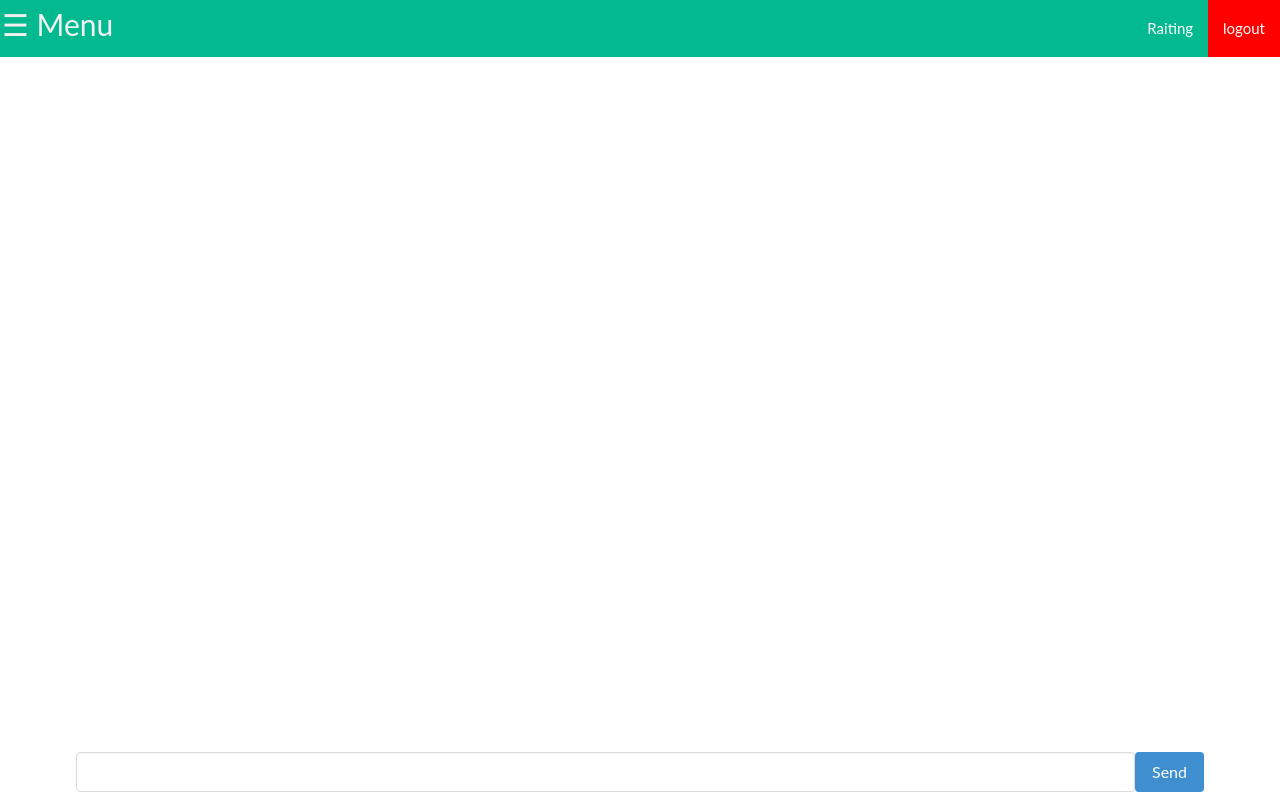
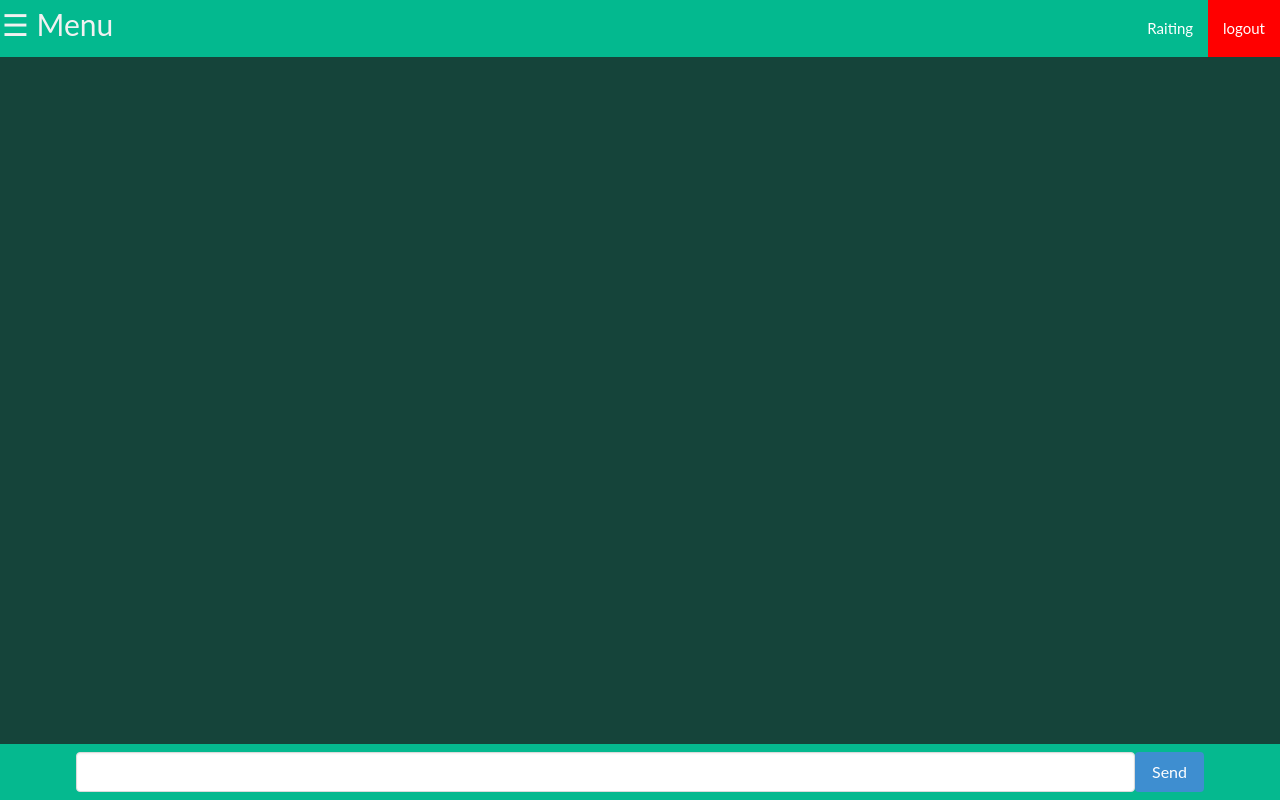
Before and after one commit to sstanytska/webplatform, a Flask app: page /chat in a window 1280 px wide. Run offline with Flask 2, Linux system fonts and the light colour scheme; the visitor is signed in with stand-in values (Sample User, id 1); data comes from the database, SQL or seed files in the repository; data that the repository does not hold is empty; parts of the project's set-up code (start-up, migrations or seed data) failed here and were passed over; some libraries are stand-ins or nearby versions.

Commit message:
Chaned chating page and fixed send message with enter key

```diff
--- a/app.py
+++ b/app.py
@@ -221,10 +221,6 @@
 def raiting():
     return render_template('raiting.html', name=current_user.username)
 
-@app.route('/work', methods=['GET', 'POST'])
-@login_required
-def work():
-    return render_template('work.html', name=current_user.username)
 
 @app.route('/dashboard', methods=['GET', 'POST'])
 @login_required
--- a/static/chat/chating.css
+++ b/static/chat/chating.css
@@ -1,5 +1,26 @@
 
 
-body {
+/* body {
   background-color: white
+} */
+
+.media-content .content {
+  color: white;
 }
+
+html {
+  background-color: transparent;
+}
+
+strong {
+    color: #05b98f;
+    font-weight: 700;
+}
+
+.navbar>.container {
+  background-color: #05b98f;
+}
+
+.navbar {
+  background-color: #05b98f;
+}
--- a/templates/chat.html
+++ b/templates/chat.html
@@ -1,5 +1,5 @@
 <!DOCTYPE html>
-<html>
+<html class="test">
 <head>
   <title>FuchiCorp</title>
   <link rel="stylesheet" href="https://cdnjs.cloudflare.com/ajax/libs/bulma/0.6.2/css/bulma.min.css" />
@@ -22,8 +22,8 @@
   <a href="{{ url_for('dashboard') }}">Dashboard</a>
   <a href="{{ url_for('chat') }}">Chating</a>
   <a href="{{ url_for('videos') }}">Videos</a>
-  <a href="{{ url_for('work') }}">Work</a>
-  <a href="{{ url_for('contact') }}">Contact me</a>
+
+  <a href="{{ url_for('contact') }}">Contact us</a>
 </div>
 </head>
 
@@ -47,7 +47,7 @@
       <div class="media-content">
         <div class="content">
           <p>
-            <strong>{{ message.username }}</strong>
+            <strong>{{ fname }} {{ lname }}</strong>
             <br> {{ message.message }}
           </p>
         </div>
@@ -56,24 +56,6 @@
     {% endfor %}
   </div>
 
-  <!-- <div class="modal is-active"> -->
-  <div class="modal">
-    <div class="modal-background"></div>
-    <div class="modal-content">
-
-      <div class="field has-addons">
-        <div class="control is-expanded">
-          <input id="username_input" class="input" type="text" placeholder="Choose a username">
-        </div>
-        <div class="control">
-          <a id="start_chat" class="button is-info">
-            Start Chatting
-          </a>
-        </div>
-      </div>
-
-    </div>
-  </div>
 
 
   <script src="https://js.pusher.com/4.1/pusher.min.js"></script>
@@ -134,16 +116,15 @@
         });
     });
 
+    var input = document.getElementById("chat_text");
+    input.addEventListener("keyup", function(event) {
+      if (event.keyCode === 13) {
+       event.preventDefault();
+       document.getElementById("chat_btn").click();
+      }
+    });
+
   </script>
-
-
-
-
-
-
-
-
-
 
 
 <script>
@@ -159,20 +140,9 @@
 </script>
 
 
-
-
-
-
-
-
 </body>
 <div class="emtyspace">
 </div>
 
 
-
-
-
-
-
 </html>
--- a/templates/contact.html
+++ b/templates/contact.html
@@ -65,8 +65,8 @@
   <a href="{{ url_for('dashboard') }}">Dashboard</a>
   <a href="{{ url_for('chat') }}">Chating</a>
   <a href="{{ url_for('videos') }}">Videos</a>
-  <a href="{{ url_for('work') }}">Work</a>
-  <a href="{{ url_for('contact') }}">Contact me</a>
+
+  <a href="{{ url_for('contact') }}">Contact us</a>
 </div>
 
 
--- a/templates/dashboard.html
+++ b/templates/dashboard.html
@@ -57,8 +57,8 @@
   <a href="{{ url_for('dashboard') }}">Dashboard</a>
   <a href="{{ url_for('chat') }}">Chating</a>
   <a href="{{ url_for('videos') }}">Videos</a>
-  <a href="{{ url_for('work') }}">Work</a>
-  <a href="{{ url_for('contact') }}">Contact me</a>
+
+  <a href="{{ url_for('contact') }}">Contact us</a>
 </div>
 
 
@@ -79,7 +79,7 @@
 
 
 <footer class="footer">
-  <p>&copy; Farkhod Sadykov 2019</p>
+  <p>&copy;  FuchiCorp 2019</p>
 </footer>
 
 </html>
--- a/templates/docker.html
+++ b/templates/docker.html
@@ -28,8 +28,8 @@
   <a href="{{ url_for('dashboard') }}">Dashboard</a>
   <a href="{{ url_for('chat') }}">Chating</a>
   <a href="{{ url_for('videos') }}">Videos</a>
-  <a href="{{ url_for('work') }}">work</a>
-  <a href="{{ url_for('contact') }}">Contact me</a>
+
+  <a href="{{ url_for('contact') }}">Contact us</a>
 </div>
 
 
@@ -75,7 +75,7 @@
 
 
 <footer class="footer">
-  <p>&copy; Farkhod Sadykov 2019</p>
+  <p>&copy;  FuchiCorp 2019</p>
 </footer>
 
 </html>
--- a/templates/linux.html
+++ b/templates/linux.html
@@ -28,8 +28,8 @@
   <a href="{{ url_for('dashboard') }}">Dashboard</a>
   <a href="{{ url_for('chat') }}">Chating</a>
   <a href="{{ url_for('videos') }}">Videos</a>
-  <a href="{{ url_for('work') }}">work</a>
-  <a href="{{ url_for('contact') }}">Contact me</a>
+
+  <a href="{{ url_for('contact') }}">Contact us</a>
   <a href="{{ url_for('contact') }}">PyNote</a>
 </div>
 
@@ -90,7 +90,7 @@
 
 
 <footer class="footer">
-  <p>&copy; Farkhod Sadykov 2019</p>
+  <p>&copy;  FuchiCorp 2019</p>
 </footer>
 
 </html>
--- a/templates/pynote.html
+++ b/templates/pynote.html
@@ -14,6 +14,8 @@
 <div class="topnav">
   <a class="active" href="{{ url_for('logout') }}">logout</a>
     <a href="{{ url_for('raiting') }}">Raiting</a>
+    <a href="{{ url_for('pynote') }}">PyNote</a>
+    <a href="{{ url_for('admin.index') }}">Admin</a>
   <div id="main">
     <span style="font-size:30px;cursor:pointer" onclick="openNav()">&#9776; Menu</span>
 </div>
@@ -26,8 +28,8 @@
     <a href="{{ url_for('dashboard') }}">Dashboard</a>
     <a href="{{ url_for('chat') }}">Chating</a>
     <a href="{{ url_for('videos') }}">Videos</a>
-    <a href="{{ url_for('work') }}">Work</a>
-    <a href="{{ url_for('contact') }}">Contact me</a>
+
+    <a href="{{ url_for('contact') }}">Contact us</a>
     <a href="{{ url_for('pynote') }}">PyNote</a>
   </div>
 
--- a/templates/raiting.html
+++ b/templates/raiting.html
@@ -27,8 +27,8 @@
     <a href="{{ url_for('dashboard') }}">Dashboard</a>
     <a href="{{ url_for('chat') }}">Chating</a>
     <a href="{{ url_for('videos') }}">Videos</a>
-    <a href="{{ url_for('work') }}">Work</a>
-    <a href="{{ url_for('contact') }}">Contact me</a>
+
+    <a href="{{ url_for('contact') }}">Contact us</a>
     <a href="{{ url_for('contact') }}">PyNote</a>
   </div>
 
--- a/templates/script.html
+++ b/templates/script.html
@@ -28,8 +28,8 @@
   <a href="{{ url_for('dashboard') }}">Dashboard</a>
   <a href="{{ url_for('chat') }}">Chating</a>
   <a href="{{ url_for('videos') }}">Videos</a>
-  <a href="{{ url_for('work') }}">work</a>
-  <a href="{{ url_for('contact') }}">Contact me</a>
+
+  <a href="{{ url_for('contact') }}">Contact us</a>
   <a href="{{ url_for('contact') }}">PyNote</a>
 </div>
 
--- a/templates/videos.html
+++ b/templates/videos.html
@@ -38,8 +38,8 @@
   <a href="{{ url_for('dashboard') }}">Dashboard</a>
   <a href="{{ url_for('chat') }}">Chating</a>
   <a href="{{ url_for('videos') }}">Videos</a>
-  <a href="{{ url_for('work') }}">Work</a>
-  <a href="{{ url_for('contact') }}">Contact me</a>
+
+  <a href="{{ url_for('contact') }}">Contact us</a>
 </div>
 <script>
 function openNav() {
@@ -58,7 +58,7 @@
 
 
 <footer class="footer">
-  <p>&copy; Farkhod Sadykov 2019</p>
+  <p>&copy;  FuchiCorp 2019</p>
 </footer>
 
 </html>
--- a/templates/work.html
+++ b/templates/work.html
@@ -33,8 +33,8 @@
   <a href="{{ url_for('dashboard') }}">Dashboard</a>
   <a href="{{ url_for('chat') }}">Chat</a>
   <a href="{{ url_for('videos') }}">Videos</a>
-  <a href="{{ url_for('work') }}">Work</a>
-  <a href="{{ url_for('contact') }}">Contact me</a>
+
+  <a href="{{ url_for('contact') }}">Contact us</a>
 </div>
 
 
```
